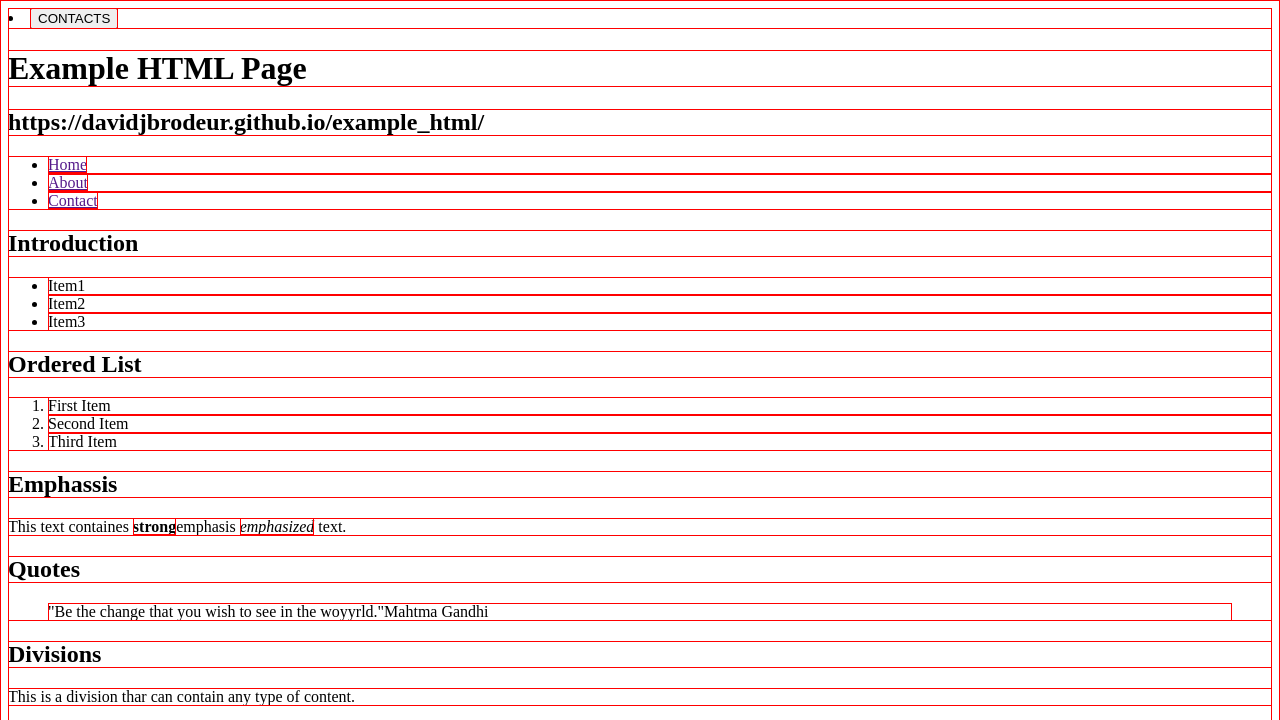
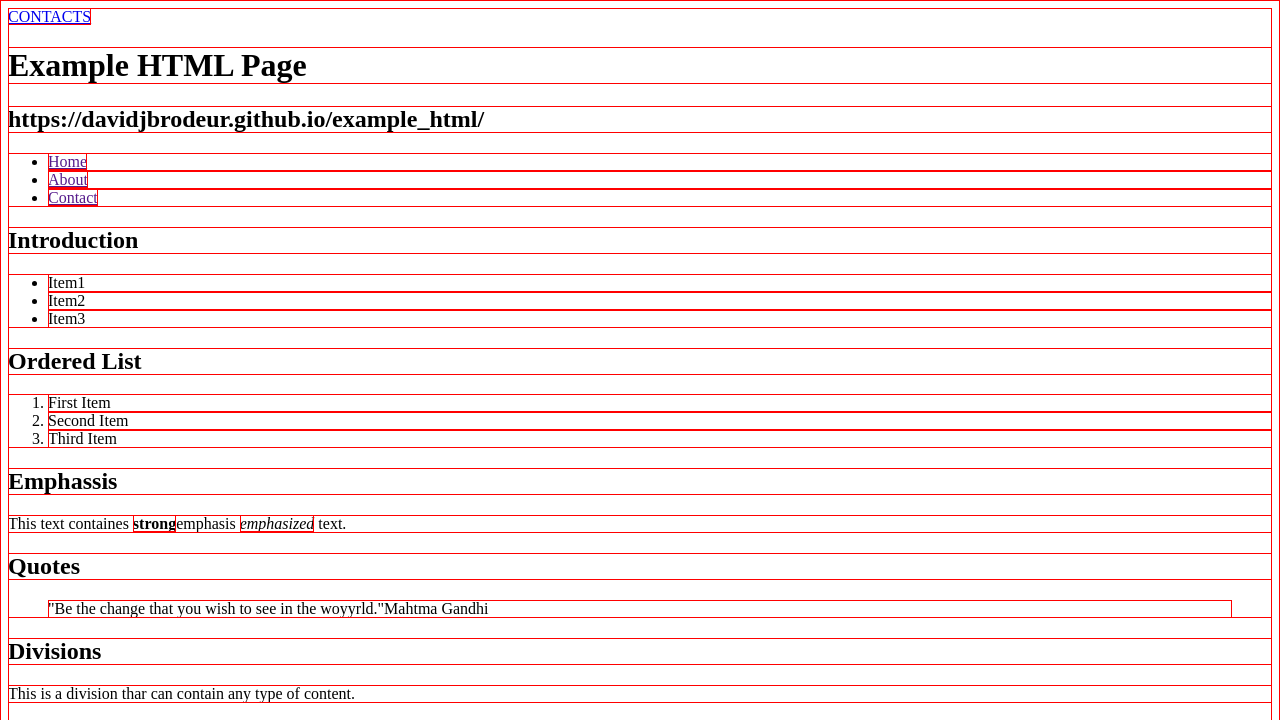
Before and after one commit to Andyrahery24/TestGit2, a plain HTML site: page index.html in a window 1280 px wide. Shown: the top 720 px of the page. Drawn offline with Linux system fonts and the light colour scheme.

Commit message:
Update index.html

```diff
--- a/index.html
+++ b/index.html
@@ -13,9 +13,7 @@
     </style>
   </head>
   <body>
-     <li>
-          <a href="ld.html"><button>CONTACTS</button></a>
-        </li>
+          <a href="ld.html">CONTACTS</a>
     <h1>Example HTML Page</h1>
     <header>
       <h2>https://davidjbrodeur.github.io/example_html/</h2>
```
